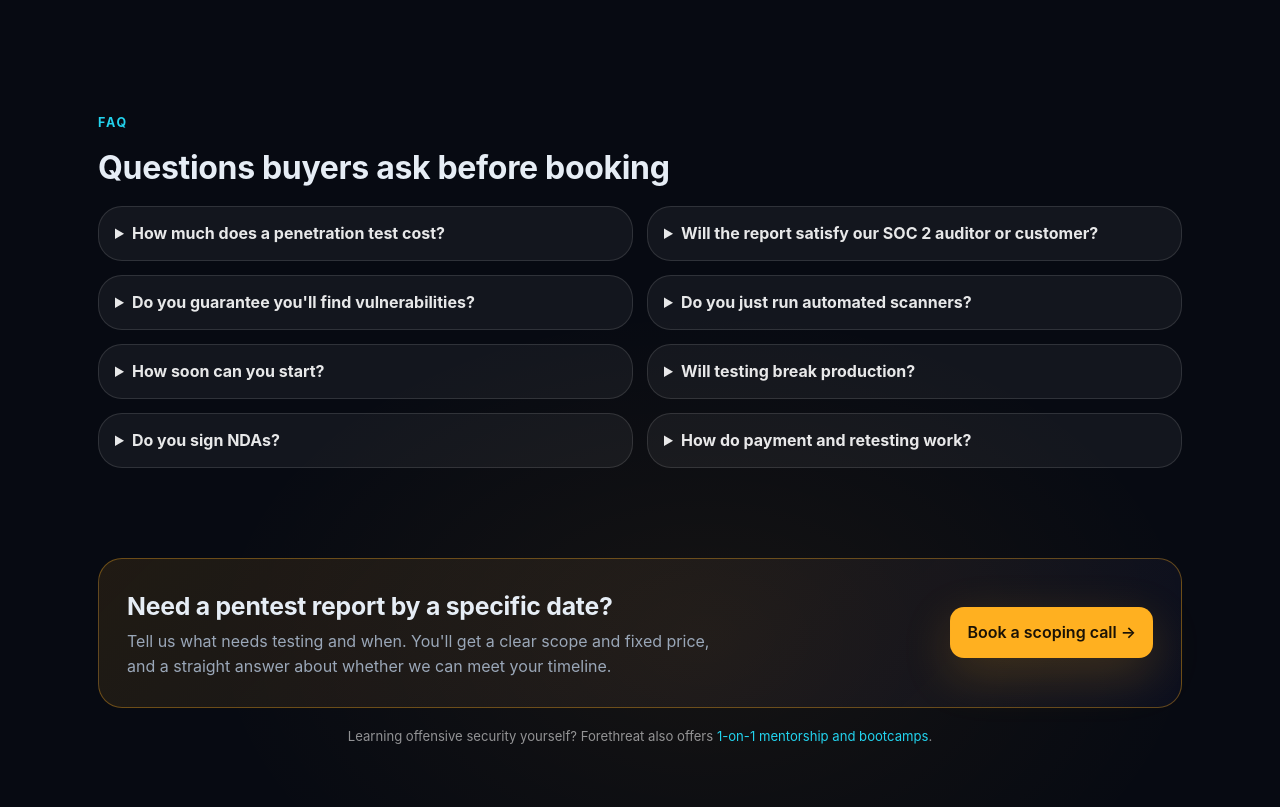
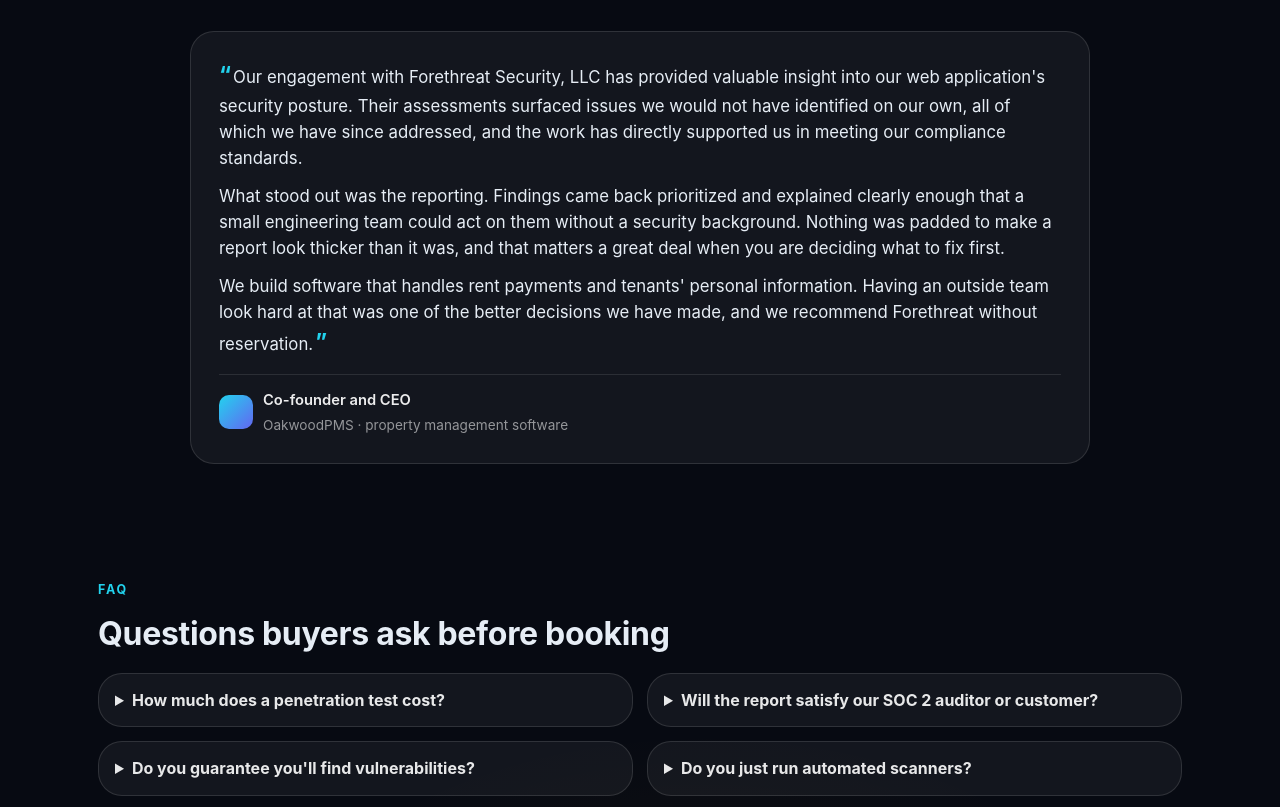
Before and after one commit to Forethreat-Security-LLC/forethreat-site, a plain HTML site: page index.html in a window 1280 px wide. Shown: the part 3604-4411 px from the top of the page. Drawn offline with Linux system fonts and the light colour scheme.

Commit message:
Add OakwoodPMS client testimonial to homepage
Co-Authored-By: Claude Opus 5.5 <noreply@anthropic.com>

```diff
--- a/index.html
+++ b/index.html
@@ -186,6 +186,21 @@
       <div class="fact"><small>What we won't do</small><b>Guarantee findings, promise compliance, or test without authorization</b></div>
     </div>
   </div>
+  <!-- Client testimonials: publish ONLY from signed release forms (docs/14_Client-Testimonial-and-Release-Form).
+       Attribution per the client's Section 4 choice; never the individual's personal name or any finding detail. -->
+  <div class="wrap" id="testimonials" style="margin-top:34px;">
+    <figure class="quote featured">
+      <blockquote>
+        <p>Our engagement with Forethreat Security, LLC has provided valuable insight into our web application's security posture. Their assessments surfaced issues we would not have identified on our own, all of which we have since addressed, and the work has directly supported us in meeting our compliance standards.</p>
+        <p>What stood out was the reporting. Findings came back prioritized and explained clearly enough that a small engineering team could act on them without a security background. Nothing was padded to make a report look thicker than it was, and that matters a great deal when you are deciding what to fix first.</p>
+        <p>We build software that handles rent payments and tenants' personal information. Having an outside team look hard at that was one of the better decisions we have made, and we recommend Forethreat without reservation.</p>
+      </blockquote>
+      <figcaption class="attr">
+        <span class="dot" aria-hidden="true"></span>
+        <span><span class="role">Co-founder and CEO</span><br><span class="org">OakwoodPMS · property management software</span></span>
+      </figcaption>
+    </figure>
+  </div>
 </section>
 
 <!-- FAQ -->
--- a/style.css
+++ b/style.css
@@ -171,6 +171,13 @@ details p{ color:var(--muted); margin:10px 0 0; }
 .quote .attr .dot{ width:34px; height:34px; border-radius:10px; flex:0 0 auto; background:linear-gradient(135deg,var(--accent),var(--accent2)); }
 .quote .attr .role{ font-weight:600; color:rgba(255,255,255,.92); font-size:.92rem; line-height:1.3; }
 .quote .attr .org{ color:var(--muted2); font-size:.85rem; }
+.quote.featured{ margin:0; padding:26px 28px; max-width:900px; margin-inline:auto; }
+.quote.featured blockquote{ font-size:1.05rem; }
+.quote.featured blockquote::before{ content:none; }
+.quote.featured blockquote p{ margin:0 0 12px; }
+.quote.featured blockquote p:first-child::before{ content:"\201C"; color:var(--accent); font-size:1.4rem; font-weight:700; margin-right:2px; }
+.quote.featured blockquote p:last-child{ margin-bottom:0; }
+.quote.featured blockquote p:last-child::after{ content:"\201D"; color:var(--accent); font-size:1.4rem; font-weight:700; margin-left:2px; }
 
 /* ======================================================================
    2026-11 decluttered layout additions
```
